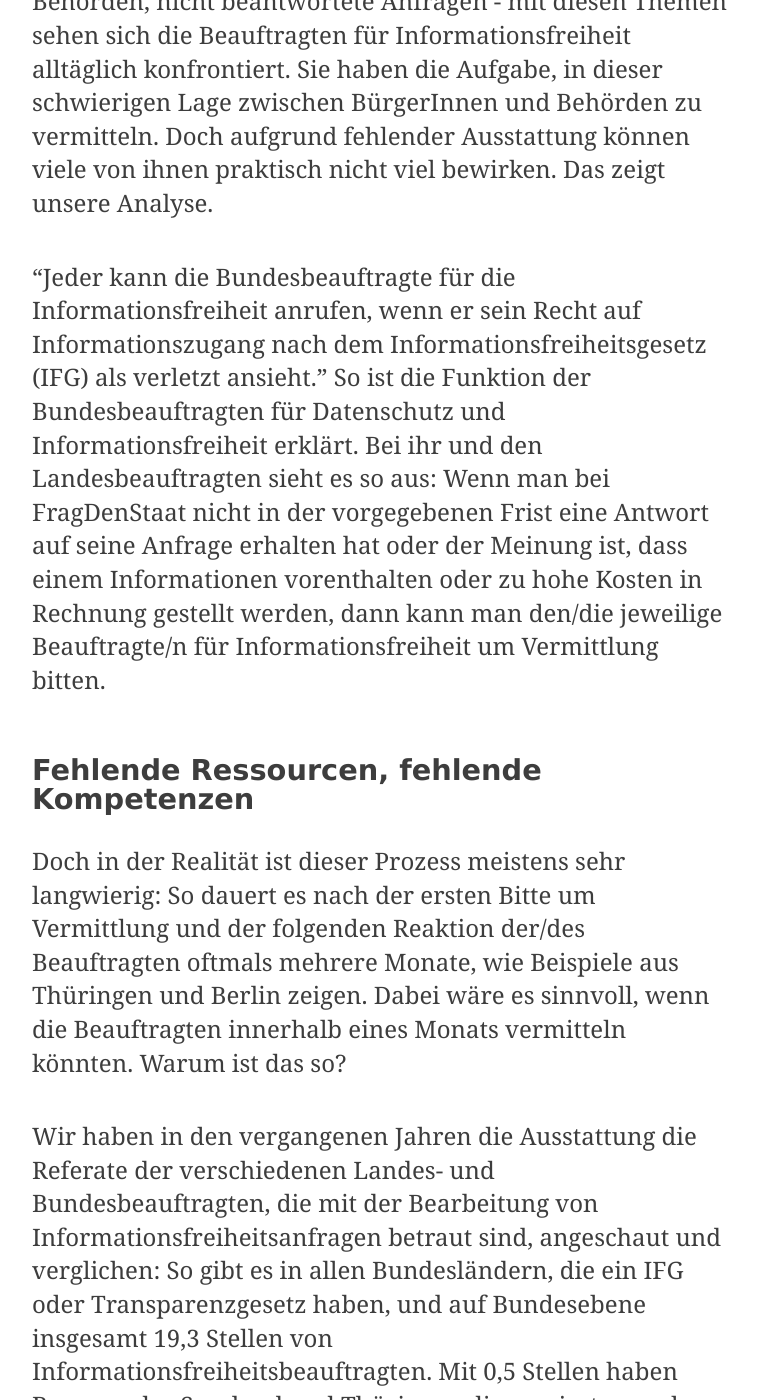
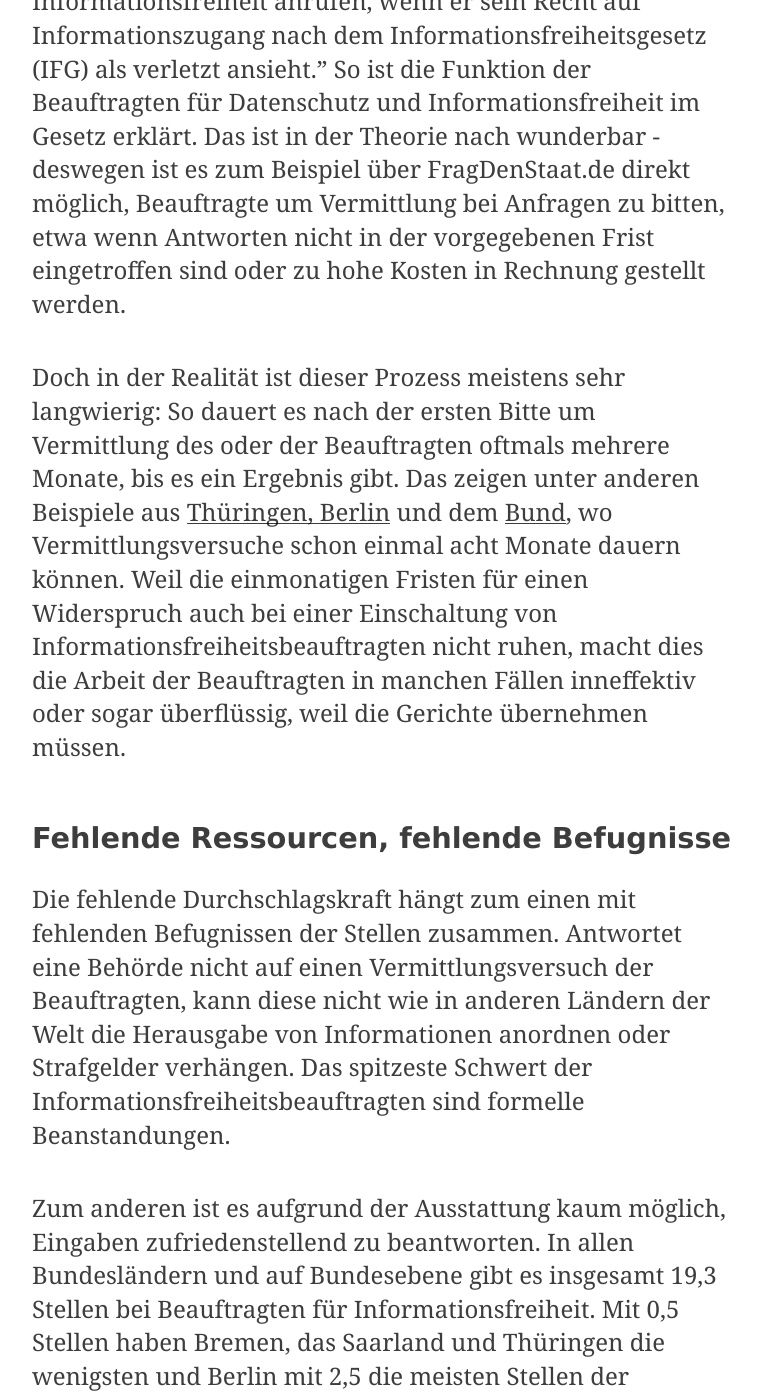
Before and after one commit to okfde/blog.fragdenstaat.de, a Jekyll site: the page built from _posts/2017/2017-05-29-ifg-beauftragte.md, in a window 1280 px wide and 1400 px high, scrolled down 399 px. Shown: the whole window, without its empty margins (258-1019 px from the left). Built offline with Jekyll 4.4.1, drawn with Linux system fonts in a browser that asks for light colours; some of the changed text lies outside the part shown.

Commit message:
Update 2017-05-29-ifg-beauftragte.md

```diff
--- a/_posts/2017/2017-05-29-ifg-beauftragte.md
+++ b/_posts/2017/2017-05-29-ifg-beauftragte.md
@@ -5,19 +5,18 @@ date: '2017-05-28T06:00:23+01:00'
 tags:
 ---
 
-Krude Ausreden von Ämtern und Ministerien, uneinsichtige Behörden, nicht beantwortete Anfragen - mit diesen Themen sehen sich die Beauftragten für Informationsfreiheit alltäglich konfrontiert. Sie haben die Aufgabe, in dieser schwierigen Lage zwischen BürgerInnen und Behörden zu vermitteln. Doch aufgrund fehlender Ausstattung können viele von ihnen praktisch nicht viel bewirken. Das zeigt unsere Analyse.
+“Jeder kann die Bundesbeauftragte für die Informationsfreiheit anrufen, wenn er sein Recht auf Informationszugang nach dem Informationsfreiheitsgesetz (IFG) als verletzt ansieht.” So ist die Funktion der Beauftragten für Datenschutz und Informationsfreiheit im Gesetz erklärt. Das ist in der Theorie nach wunderbar - deswegen ist es zum Beispiel über FragDenStaat.de direkt möglich, Beauftragte um Vermittlung bei Anfragen zu bitten, etwa wenn Antworten nicht in der vorgegebenen Frist eingetroffen sind oder zu hohe Kosten in Rechnung gestellt werden.
 
-“Jeder kann die Bundesbeauftragte für die Informationsfreiheit anrufen, wenn er sein Recht auf Informationszugang nach dem Informationsfreiheitsgesetz (IFG) als verletzt ansieht.” So ist die Funktion der Bundesbeauftragten für Datenschutz und Informationsfreiheit erklärt.
-Bei ihr und den Landesbeauftragten sieht es so aus: Wenn man bei FragDenStaat nicht in der vorgegebenen Frist eine Antwort auf seine Anfrage erhalten hat oder der Meinung ist, dass einem Informationen vorenthalten oder zu hohe Kosten in Rechnung gestellt werden, dann kann man den/die jeweilige Beauftragte/n für Informationsfreiheit um Vermittlung bitten.
+Doch in der Realität ist dieser Prozess meistens sehr langwierig: So dauert es nach der ersten Bitte um Vermittlung des oder der Beauftragten oftmals mehrere Monate, bis es ein Ergebnis gibt. Das zeigen unter anderen Beispiele aus <a href="https://fragdenstaat.de/anfrage/bezug-von-elsevier-und-springer-produkten-3/#nachricht-63774">Thüringen, </a><a href="https://fragdenstaat.de/anfrage/erweiterungsbau-1/#nachricht-63951">Berlin</a> und dem <a href=" https://fragdenstaat.de/anfrage/ubersicht-der-nicht-veroffentlichten-gutachten/">Bund</a>, wo Vermittlungsversuche schon einmal acht Monate dauern können. Weil die einmonatigen Fristen für einen Widerspruch auch bei einer Einschaltung von Informationsfreiheitsbeauftragten nicht ruhen, macht dies die Arbeit der Beauftragten in manchen Fällen inneffektiv oder sogar überflüssig, weil die Gerichte übernehmen müssen.
 
-<h3>Fehlende Ressourcen, fehlende Kompetenzen</h3>
+<h3>Fehlende Ressourcen, fehlende Befugnisse</h3>
 
-Doch in der Realität ist dieser Prozess meistens sehr langwierig: So dauert es nach der ersten Bitte um Vermittlung und der folgenden Reaktion der/des Beauftragten oftmals mehrere Monate, wie Beispiele aus Thüringen und Berlin zeigen. Dabei wäre es sinnvoll, wenn die Beauftragten innerhalb eines Monats vermitteln könnten. Warum ist das so?
+Die fehlende Durchschlagskraft hängt zum einen mit fehlenden Befugnissen der Stellen zusammen. Antwortet eine Behörde nicht auf einen Vermittlungsversuch der Beauftragten, kann diese nicht wie in anderen Ländern der Welt die Herausgabe von Informationen anordnen oder Strafgelder verhängen. Das spitzeste Schwert der Informationsfreiheitsbeauftragten sind formelle Beanstandungen.
 
-Wir haben in den vergangenen Jahren die Ausstattung die Referate der verschiedenen Landes- und Bundesbeauftragten, die mit der Bearbeitung von Informationsfreiheitsanfragen betraut sind, angeschaut und verglichen: So gibt es in allen Bundesländern, die ein IFG oder Transparenzgesetz haben, und auf Bundesebene insgesamt 19,3 Stellen von Informationsfreiheitsbeauftragten. Mit 0,5 Stellen haben Bremen, das Saarland und Thüringen die wenigsten und Berlin mit 2,5 die meisten Stellen. Damit ist das eine Verringerung bundesweit aller Stellen von 2016 zu 2017 um mehr als acht Prozent. Bei so wenigen Stellen ist eine Bearbeitung der Vermittlungsanfragen in der angebrachten Zeitspanne  physisch gar nicht möglich. So gingen 2016 allein bei der Bundesverwaltung mehr als 8850 Anfragen ein.
+Zum anderen ist es aufgrund der Ausstattung kaum möglich, Eingaben zufriedenstellend zu beantworten. In allen Bundesländern und auf Bundesebene gibt es insgesamt 19,3 Stellen bei Beauftragten für Informationsfreiheit. Mit 0,5 Stellen haben Bremen, das Saarland und Thüringen die wenigsten und Berlin mit 2,5 die meisten Stellen der Bundesländer. Das sind acht Prozent weniger Stellen als noch 2016. Und auch die vier Stellen für Informationsfreiheit bei der Bundesbeauftragten sind deutlich zu wenig: So gingen zum Beispiel 2015 insgesamt 640 Eingaben für Vermittlungen bei der Stelle ein - das ist vom zuständigen Referat kaum zu bewältigen.
 
 <img src="https://raw.githubusercontent.com/okfde/blog.fragdenstaat.de/gh-pages/img/IFG_Ausstattung.png">
 
-Das eigentliche Problem ist, dass den Verwaltungen offensichtlich der Wille fehlt, in Stellen bei den Beauftragten zu investieren. Ein ähnliches Problem gibt es auch bei den Verwaltungen selbst: oft fehlen Ressourcen um allen Informationsfreiheitsanfragen in der vorgegebenen Frist nachzugehen.
+Das ließe sich ändern, würden die Beauftragten - und auch die Zuständigen bei anderen öffentlichen Stellen - mit ausreichend finanziellen und personellen Ressourcen ausgestattet. International sind vergleichbare Behörden deutlich besser besetzt. Die mexikanischen Beauftragten für Informationsfreiheit verfügen etwa über 200 MitarbeiterInnen.
 
-Dass es aber eigentlich gar nicht so schwer ist, genügend Leute einzustellen, wird auch gezeigt: So stellte das Bundesministerium für Justiz und Verbraucherschutz vor kurzem 40 MitarbeiterInnen für Hate Speech oder das Bundesministerium für Inneres im Zuge der Flüchtlings neue 13.000 Stellen ein. Wo ein politischer Wille, ist auch ein Weg.
+Für eine Änderung in diesem Bereich fehlt aber offensichtlich der politische Wille. Es ist nämlich eigentlich nicht so schwer, Behörden aufzustocken: So stellte das Bundesministerium für Justiz und Verbraucherschutz vor kurzem 40 MitarbeiterInnen für Hate Speech oder das Bundesministerium für Inneres im Zuge der Flüchtlings neue 13.000 Stellen ein. Wo ein politischer Wille, ist auch ein Weg.
```
